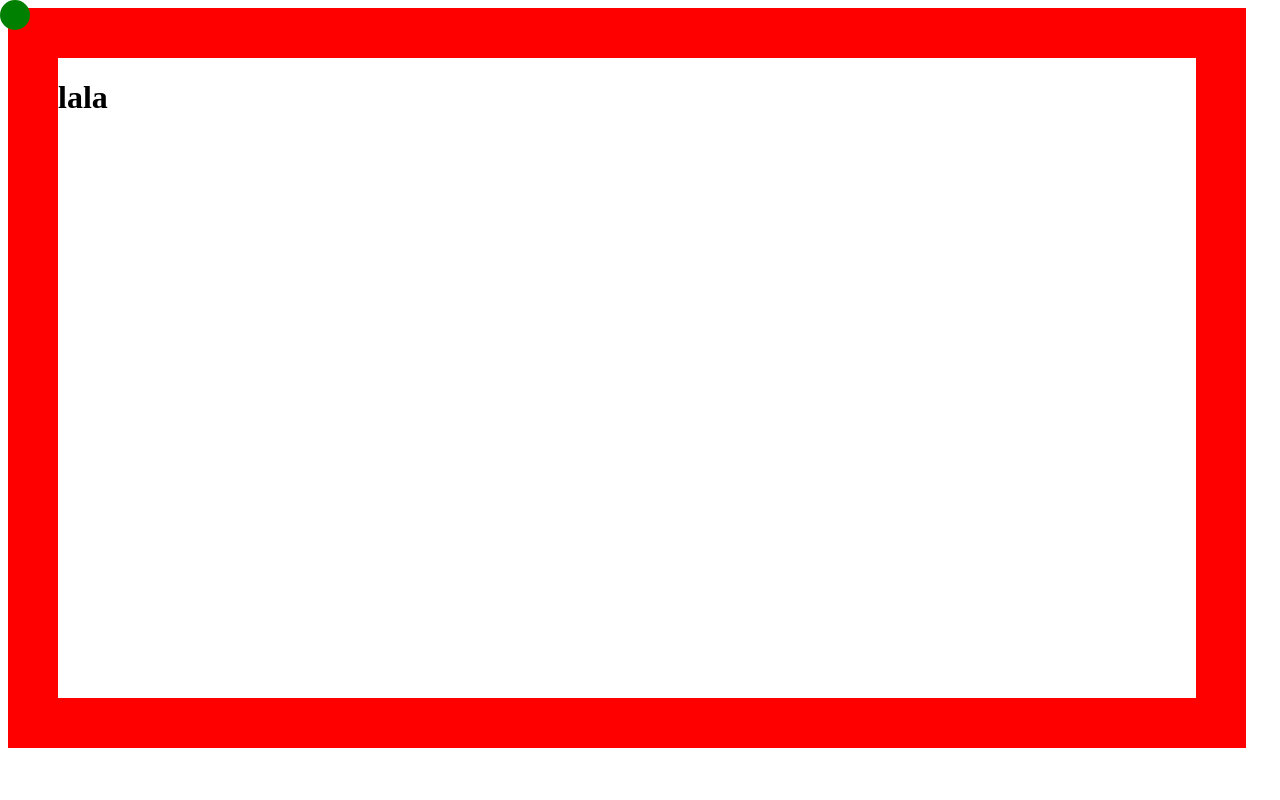
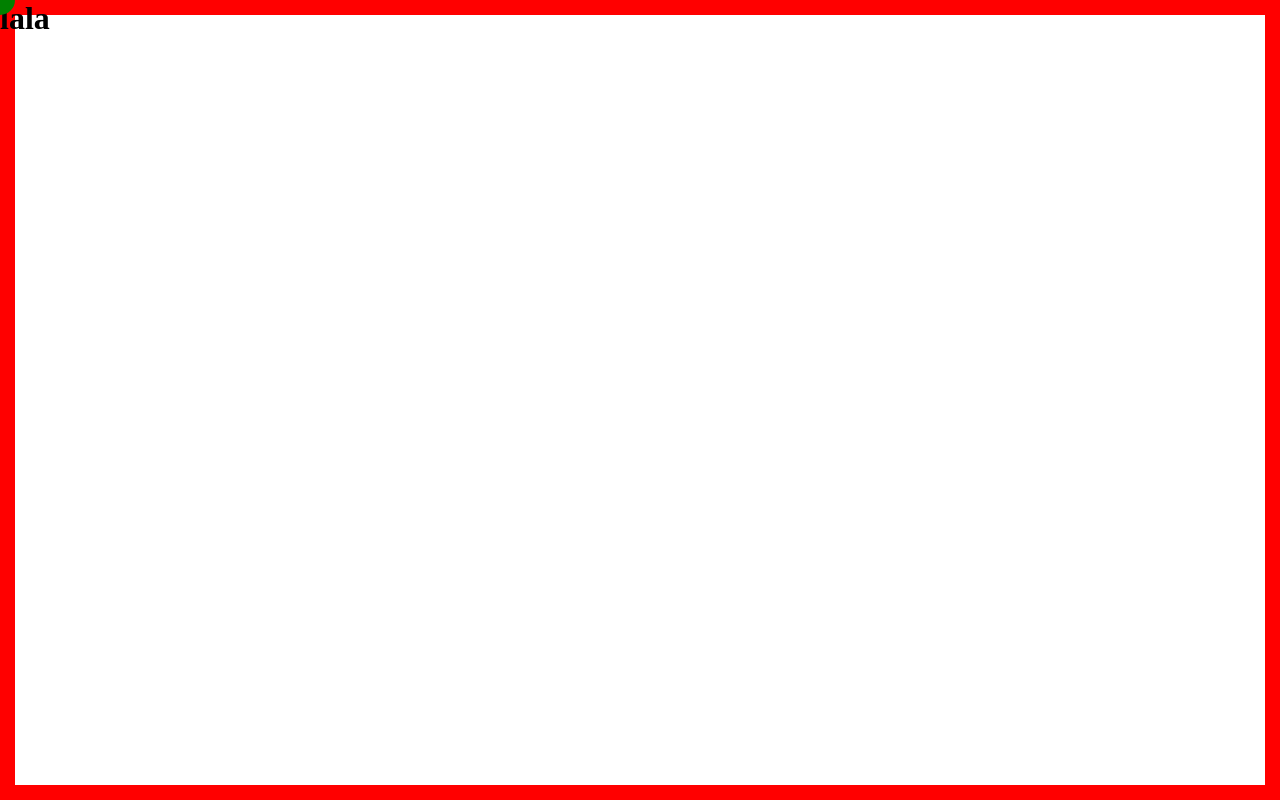
Before and after one commit to Martekode/moving-block-game, a plain HTML site: page index.html in a window 1280 px wide. Drawn offline with Linux system fonts and the light colour scheme.

Commit message:
border fixed of playZone

```diff
--- a/scripts/script.js
+++ b/scripts/script.js
@@ -1,9 +1,16 @@
 var mousePosDisplay = document.getElementById('mousePos');
 var player = document.getElementById('player');
+var windowHeight = window.innerHeight;
+var windowWidth = window.innerWidth;
 document.addEventListener('mousemove',function(mouse){
     mousePosDisplay.innerText = `x: ${mouse.x} y: ${mouse.y}`;
     player.style.transform = 'translateY('+(mouse.y)+'px)';
     player.style.transform += 'translateX('+(mouse.x)+'px)';
+    /*if (player.style.top <= ){
+        alert('you loose');
+    }*/
+
+
 
 
 })
--- a/scss/style.scss
+++ b/scss/style.scss
@@ -1,14 +1,29 @@
+html{
+    margin: 0px;
+    padding: 0px;
+}
+body{
+    margin: 0px;
+    padding: 0px;
+    overflow: hidden;
+}
 .playZone{
-    border: 50px solid red;
-    height: 40rem;
-    width: 90%;
+    box-shadow: inset 15px 15px 0 red, inset -15px -15px 0 red;
+    height:100vh;
+    width:100vw;
+    margin:0;
+    padding:0;
 }
 .player{
     width: 30px;
     height: 30px;
     border-radius: 50%;
     position: absolute;
-    left: 0;
-    top: 0;
+    left: -15px;
+    top: -15px;
     background-color: green;
 }
+#mousePos{
+    margin:0;
+    padding: 0;
+}
```
Also changed, not shown: scss/style.css, 1 other file.
